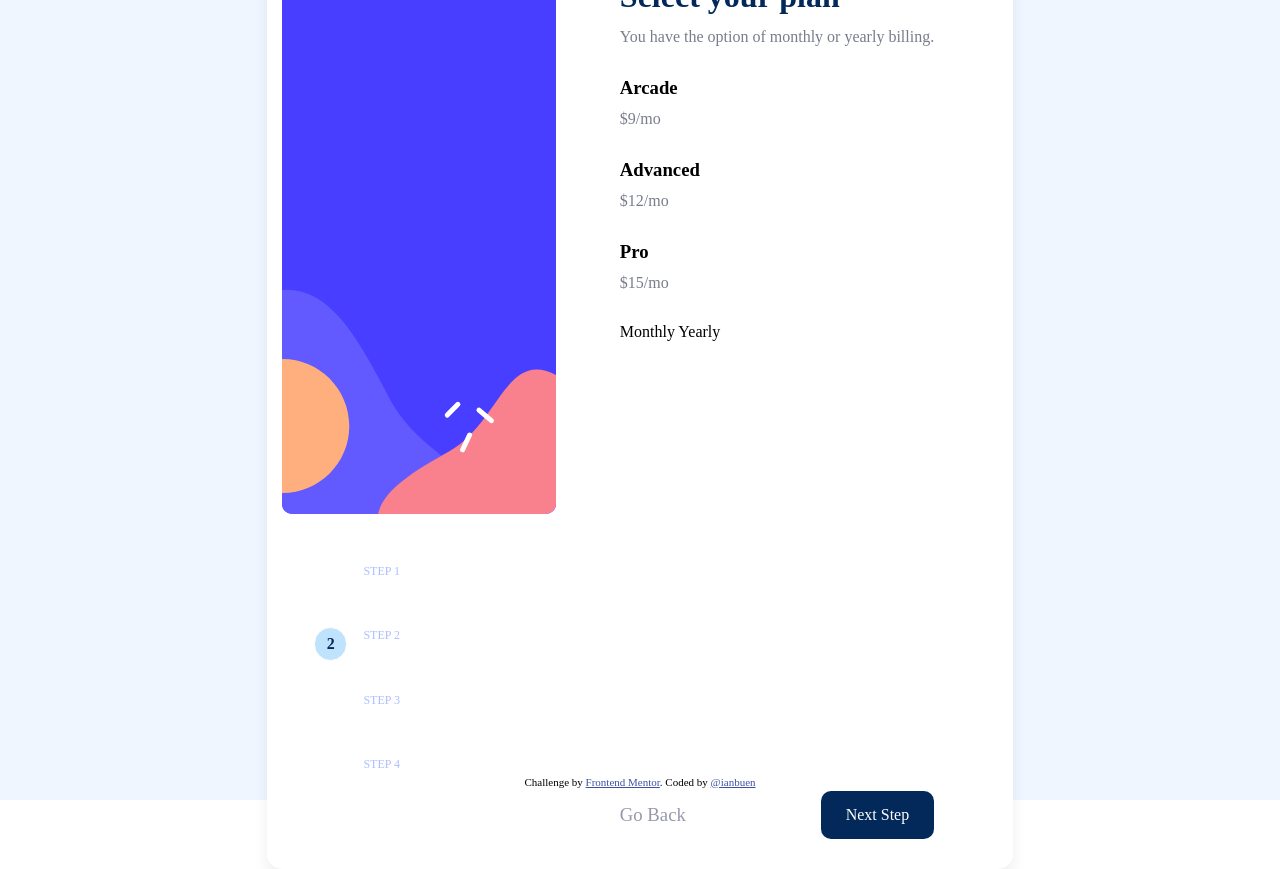
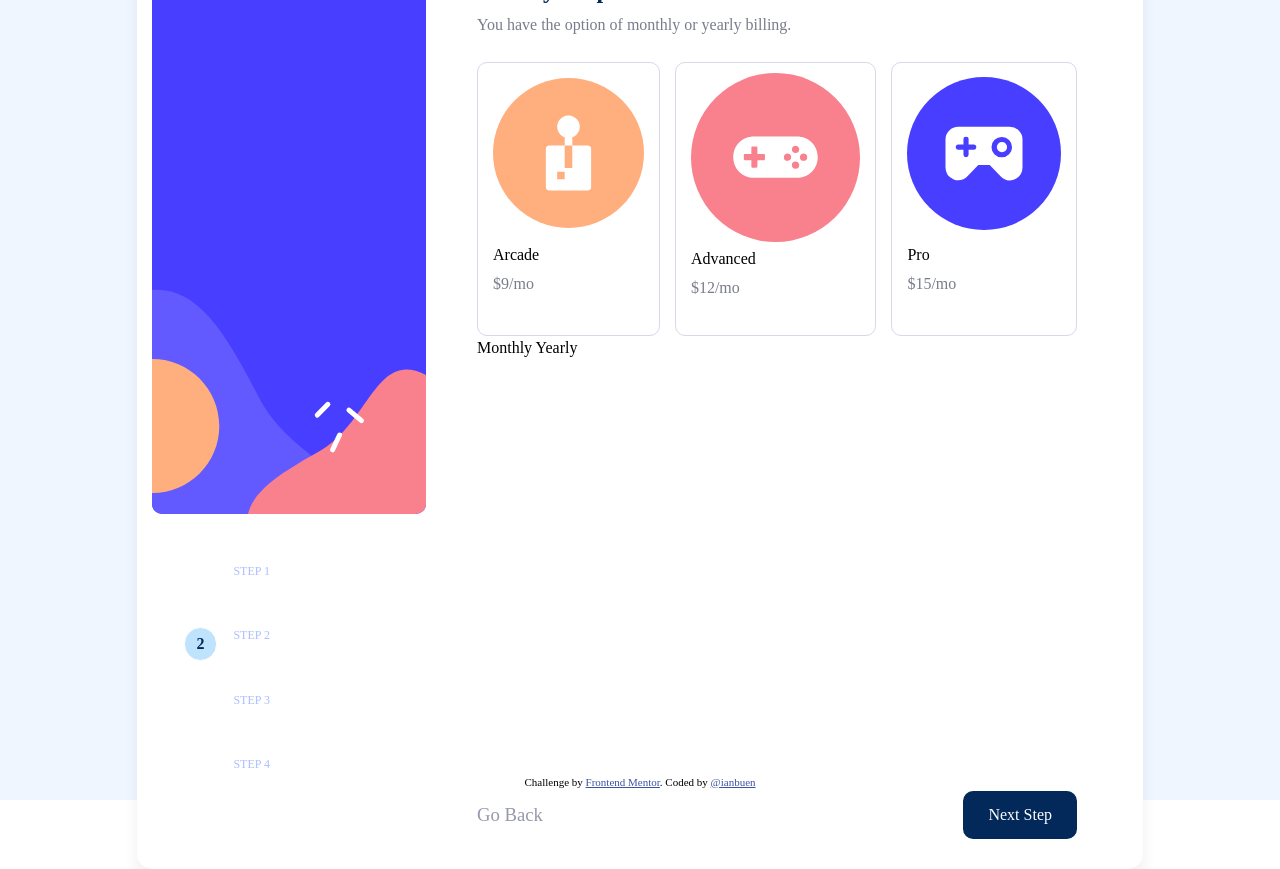
Before and after one commit to ianbuen/multi-step-form-main, a React (Create React App) app: page / in a window 1280 px wide. Built offline with nearby package versions, Linux system fonts and the light colour scheme.

Commit message:
make card select

```diff
--- a/src/App.js
+++ b/src/App.js
@@ -10,8 +10,6 @@ function App() {
 
   return (
     <div className="App">
-
-      <h1 style={{'position': 'absolute'}}>{step}</h1>
 
       <header>
         <Sidebar>
--- a/src/components/FormControls.jsx
+++ b/src/components/FormControls.jsx
@@ -42,24 +42,26 @@ export const BackLink = ({ text, state }) => {
 };
 
 
-export const CardSelect = () => {
+export const Card = ({image, plan, price}) => {
+    return (
+        <div className="Card">
+            <img src={image.url} alt={image.alt} />
+            <div className="CardDetails">
+                <h4>{plan}</h4>
+                <p>{price}</p>
+            </div>
+        </div>
+    );
+};
+
+
+export const CardSelect = ({items}) => {
 
     return (
         <div className="CardSelect">
-          <div className="Card">
-            <h3>Arcade</h3>
-            <p>$9/mo</p>
-          </div>
-
-          <div className="Card">
-            <h3>Advanced</h3>
-            <p>$12/mo</p>
-          </div>
-
-          <div className="Card">
-            <h3>Pro</h3>
-            <p>$15/mo</p>
-          </div>
+          {items?.map((item) => (
+            <Card image={item.image} plan={item.plan} price={item.price} />
+          ))}
         </div>
     );
 };
--- a/src/components/FormGroup.jsx
+++ b/src/components/FormGroup.jsx
@@ -1,11 +1,16 @@
 import "../styles/FormGroup.css";
-import { InputField } from "./FormControls";
+import { CardSelect, InputField } from "./FormControls";
+
+import arcade from "../assets/images/icon-arcade.svg";
+import advanced from "../assets/images/icon-advanced.svg";
+import pro from "../assets/images/icon-pro.svg";
+import { useState } from "react";
 
 const PersonalInfo = () => {
   return (
     <div className="PersonalInfo">
       <form>
-        <h1>Personal Info</h1>
+        <h2>Personal Info</h2>
         <p>Please provide your name, email address, and phone number.</p>
 
         <InputField type="text" name="name" label="Name" placeholder="e.g. Stephen King" />
@@ -17,28 +22,36 @@ const PersonalInfo = () => {
 };
 
 const SelectPlan = () => {
+
+  const [selectedPlan, setSelectedPlan] = useState(1);
+
+  const plans = [
+    {
+      image: { url: arcade, alt: "arcade icon" },
+      plan: 'Arcade',
+      price: '$9/mo'
+    },
+
+    {
+      image: { url: advanced, alt: "advanced icon" },
+      plan: 'Advanced',
+      price: '$12/mo'
+    },
+
+    {
+      image: { url: pro, alt: "pro icon" },
+      plan: 'Pro',
+      price: '$15/mo'
+    }
+  ]
+
   return (
     <div className="SelectPlan">
       <form>
-        <h1>Select your plan</h1>
+        <h2>Select your plan</h2>
         <p>You have the option of monthly or yearly billing.</p>
 
-        <div className="CardSelect">
-          <div className="Card">
-            <h3>Arcade</h3>
-            <p>$9/mo</p>
-          </div>
-
-          <div className="Card">
-            <h3>Advanced</h3>
-            <p>$12/mo</p>
-          </div>
-
-          <div className="Card">
-            <h3>Pro</h3>
-            <p>$15/mo</p>
-          </div>
-        </div>
+        <CardSelect items={plans} />
 
         Monthly
         Yearly
--- a/src/styles/App.css
+++ b/src/styles/App.css
@@ -8,8 +8,7 @@
       padding: 15px;
       border-radius: 15px;
       box-shadow: 0 10px 15px #0001;
-      grid-template-columns: max-content 5vw max-content 5vw;
-      /* margin: 20px 0; */
+      grid-template-columns: max-content 4vw max-content 4vw;
   }
 
   header {
--- a/src/styles/FormControls.css
+++ b/src/styles/FormControls.css
@@ -1,3 +1,5 @@
+
+
 input {
     margin-bottom: 8px;
     font-weight: 500;
@@ -29,6 +31,31 @@ label {
     font-weight: 500;
 }
 
+.CardSelect {
+    display: grid;
+    row-gap: 10px;
+}
+
+.Card {
+    display: grid;
+    grid-template-columns: 20% auto;
+    border: 1px solid hsl(229, 24%, 87%);
+    border-radius: 10px;
+    padding: 10px 15px;
+    align-items: center;
+    column-gap: 15px;
+}
+
+.CardDetails {
+    display: grid;
+    align-items: center;
+    padding: 5px 0 0;
+}
+
+.CardDetails h4 {
+    font-weight: 500;
+}
+
 @media only screen and (min-width: 1080px) {
 
     label {
@@ -38,4 +65,13 @@ label {
     .NextButton {
         padding: 12px 25px;
     }
+
+    .CardSelect {
+        grid-template-columns: repeat(3, auto);
+        column-gap: 15px;
+    }
+
+    .Card {
+        grid-template-columns: 1fr;
+    }
 }
--- a/src/styles/FormGroup.css
+++ b/src/styles/FormGroup.css
@@ -1,4 +1,4 @@
-h1 {
+h2 {
     color: hsl(213, 96%, 18%);
 }
 
@@ -24,6 +24,7 @@ p {
     }
 
     .FormGroup {
+        min-width: 600px;
         box-shadow: none;
     }
 }
--- a/src/styles/index.css
+++ b/src/styles/index.css
@@ -52,7 +52,7 @@ p, h1, h2, h3, h4, h5, h6 {
 
 @media only screen and (orientation: landscape) and (max-width: 1079px) {
   #root {
-    min-height: 175%;
+    min-height: 225%;
   }
 }
 
```
